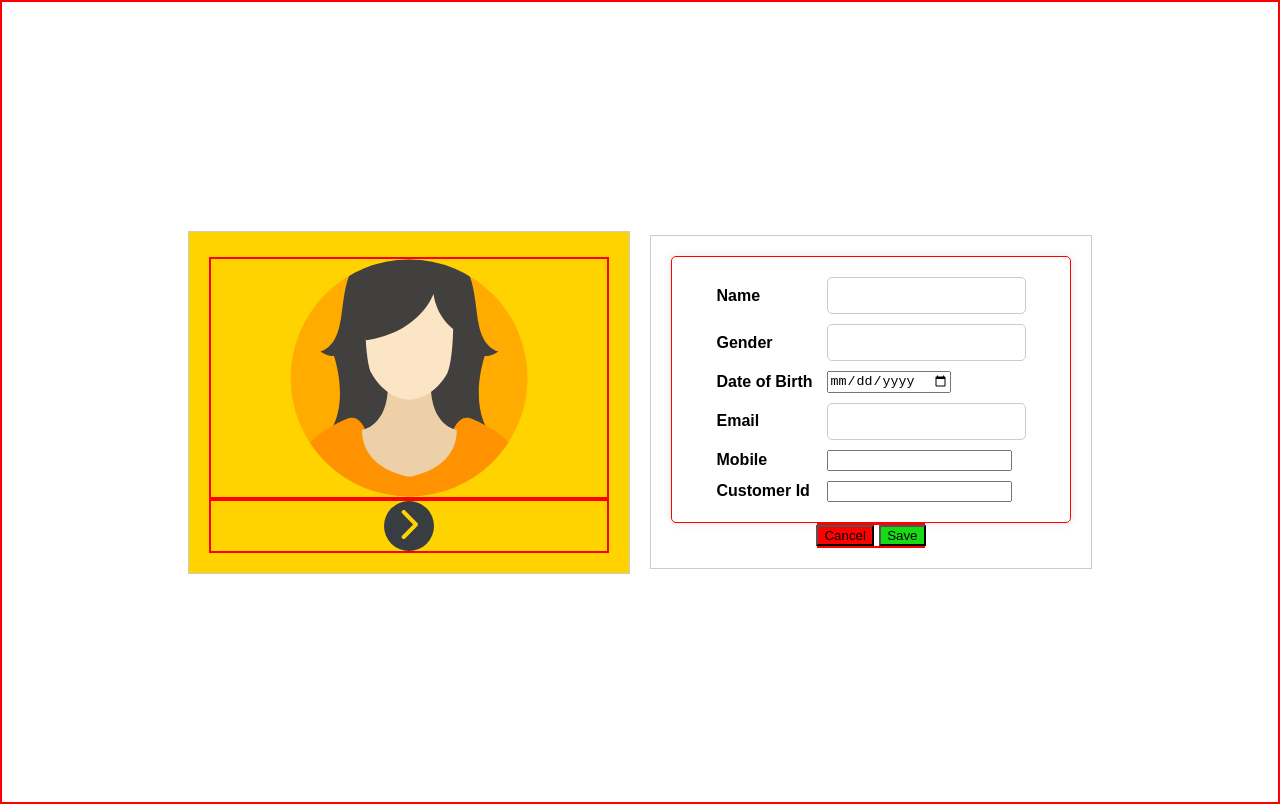
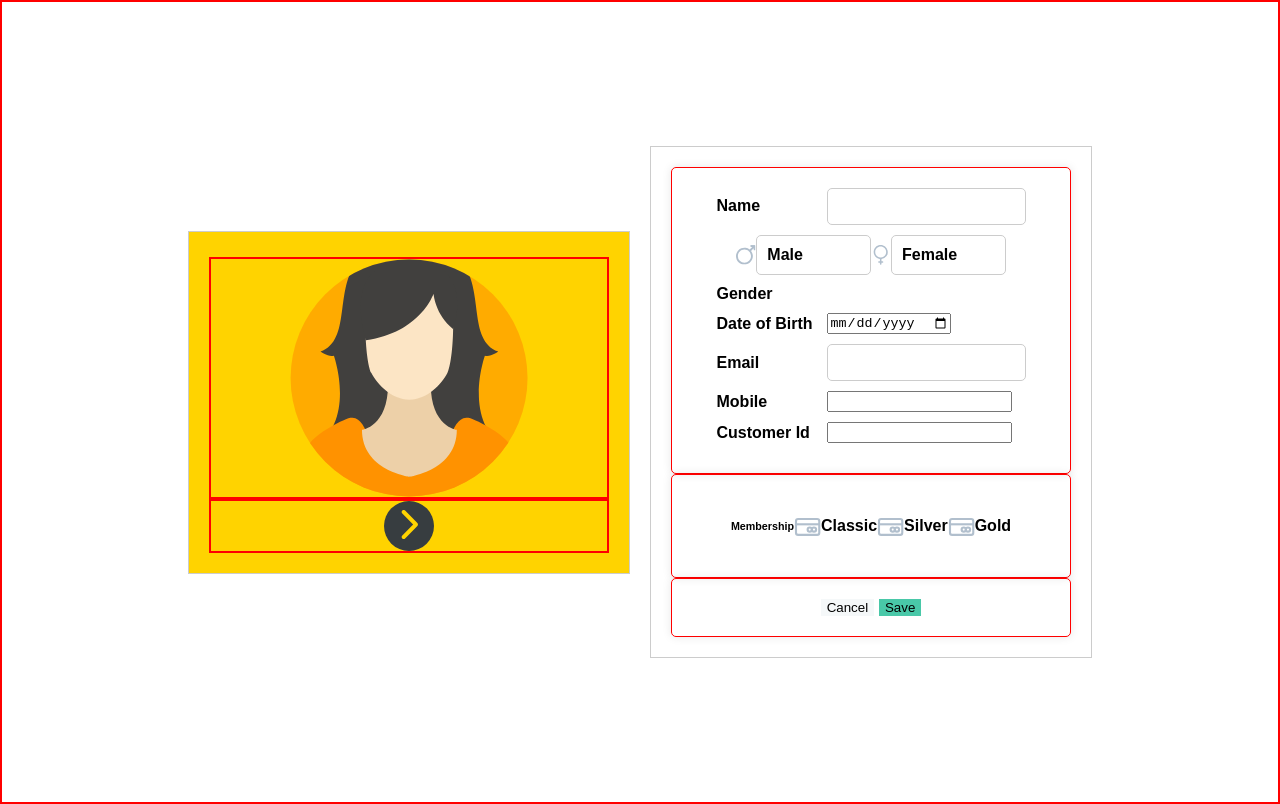
Before and after one commit to Jean-PierreScholtz/Howler, a plain HTML site: page index.html in a window 1280 px wide. Drawn offline with Linux system fonts and the light colour scheme.

Commit message:
Functional changes for gender container UI

```diff
--- a/index.html
+++ b/index.html
@@ -124,7 +124,6 @@
         }
 
         .form-footer{
-            border: 2px solid red;
             display: flex;
             position: relative;
             align-items: center;
@@ -132,10 +131,50 @@
             gap: 5%;
         }
         .cancel-form {
-            background-color: red;
+            background-color: #f5f8f9;
+            border: none;
         }
         .submit-form {
-            background-color: rgb(21, 219, 21);
+            background-color: #49c8a8;
+            border: none;
+        }
+        .membership-container {
+            display: flex;
+            position: relative;
+            align-items: center;
+            justify-content: center;
+        }
+
+        .membership-option {
+            flex-basis: 30%;
+            padding: 10px;
+            border: 1px solid #ccc;
+            border-radius: 5px;
+            text-align: center;
+        }
+
+        .membership-option input[type="radio"] {
+            margin-right: 5px;
+        }
+        .svg-card {
+            width: 20px;
+            height: 20px;
+            background-image: url('../assets/card.svg');
+            background-size: contain;
+            background-repeat: no-repeat;
+        }
+
+        .genderOptionsContainer {
+            display: flex;
+            position: relative;
+            align-items: center;
+            justify-content: center;
+        }
+        .svg-mars {
+            width: 20px;
+            height: 20px;
+            background-size: contain;
+            background-repeat: no-repeat;
         }
     </style>
 </head>
@@ -157,19 +196,28 @@
             <div class="form-container">
                 <form id="formFields">
                 </form>
-                <div id="membershipType"></div>
             </div>
-            <div id="formFooter" class="form-footer">
+            <div class="form-container">
+                <div class="membership-container" id="membershipType">
+                    <h6>Membership</h1>
+                </div>
+            </div>
+            <div class="form-container">
+                <div id="formFooter" class="form-footer"></div>
             </div>
         </div>
         <script>
             const formFields = [
                 { label: 'Name', type: 'text', id: 'name', required: true },
-                { label: 'Gender', type: 'text', id: 'gender', required: true },
+                { label: 'Gender', type: 'radio', id: 'gender', required: true, options: [
+                { value: 'male', label: 'Male' },
+                { value: 'female', label: 'Female' }
+            ] },
                 { label: 'Date of Birth', type: 'date', id: 'dob', required: true },
                 { label: 'Email', type: 'email', id: 'email', required: true },
                 { label: 'Mobile', type: 'number', id: 'mobile', required: true },
-                { label: 'Customer Id', type: 'number', id: 'customerId', required: true }
+                { label: 'Customer Id', type: 'number', id: 'customerId', required: true },
+                { label: 'Membership', type: 'number', id: 'membership', required: true },
             ];
 
             const formFooter = [
@@ -178,9 +226,14 @@
             ];
 
             const membershipType = [
-                { label: 'Free', type: 'radio', id: 'free', required: true },
-                { label: 'Paid', type: 'radio', id: 'paid', required: true }
+                { label: 'Classic', type: 'radio', id: 'classic', required: true, },
+                { label: 'Silver', type: 'radio', id: 'silver', required: true },
+                { label: 'Gold', type: 'radio', id: 'gold', required: true }
             ]
+
+
+            const svgIconCard = '../assets/card.svg';
+            const iconLabel = 'an image of a card';
 
             const formContainer = document.getElementById('formFields');
 
@@ -206,6 +259,17 @@
         }
         inputDiv.appendChild(input);
 
+        if(field.id === 'gender'){
+            input.style.display = 'none';
+            createGenderIconContainer();
+        }
+
+        if(field.id === 'membership'){
+            input.style.display = 'none';
+            label.style.display = 'none';
+            createNewContainer();
+        }
+
         formFieldDiv.appendChild(labelDiv);
         formFieldDiv.appendChild(inputDiv);
 
@@ -228,6 +292,62 @@
         }
         });
 
+        function createGenderIconContainer() {
+        const genderIcons = ['../assets/mars-symbol.svg', '../assets/venus-symbol.svg'];
+
+        const genderOptionsContainer = document.createElement('div');
+        genderOptionsContainer.classList.add('genderOptionsContainer');
+
+        formFields.find(field => field.id === 'gender').options.forEach(option => {
+        const iconImg = document.createElement('img');
+        iconImg.setAttribute('src', genderIcons[option.value === 'male' ? 0 : 1]);
+        iconImg.setAttribute('alt', 'Gender Icon');
+        iconImg.classList.add('svg-mars');
+
+        const genderLabel = document.createElement('label');
+        genderLabel.classList.add('membership-option');
+        genderLabel.textContent = option.label;
+
+        formContainer.appendChild(genderOptionsContainer);
+        genderOptionsContainer.appendChild(iconImg);
+        genderOptionsContainer.appendChild(genderLabel);
+    });
+}
+
+        function createNewContainer() {
+        const membershipTypes = document.getElementById('membershipType');
+
+        membershipType.forEach(membership => {
+        const membershipOptionDiv = document.createElement('div');
+        membershipOptionDiv.classList.add('membership-container');
+
+        const iconSvg = document.createElement('img');
+        iconSvg.setAttribute('src', svgIconCard);
+        iconSvg.setAttribute('alt', iconLabel);
+
+        const membershipLabelDiv = document.createElement('label');
+        membershipLabelDiv.setAttribute('name', membership.name);
+        membershipLabelDiv.classList.add('membership-option');
+
+        const input = document.createElement('input');
+        input.setAttribute('type', membership.type);
+        input.setAttribute('id', membership.id);
+        input.setAttribute('name', 'membership');
+        input.setAttribute('value', membership.label);
+        input.setAttribute('required', 'required');
+        input.style.display = 'none';
+
+        const label = document.createElement('label');
+        label.setAttribute('for', membership.id);
+        label.textContent = membership.label;
+
+        membershipOptionDiv.appendChild(iconSvg);
+        membershipOptionDiv.appendChild(label);
+        membershipOptionDiv.appendChild(input);
+
+        membershipTypes.appendChild(membershipOptionDiv);
+    });
+};
         </script>
 </body>
 </html>
```
